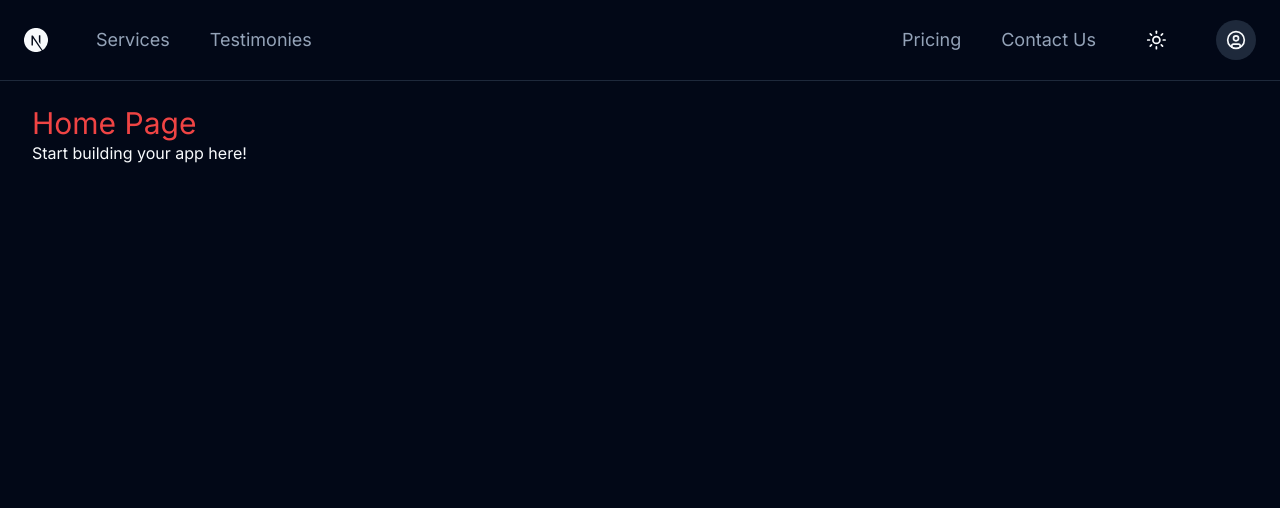
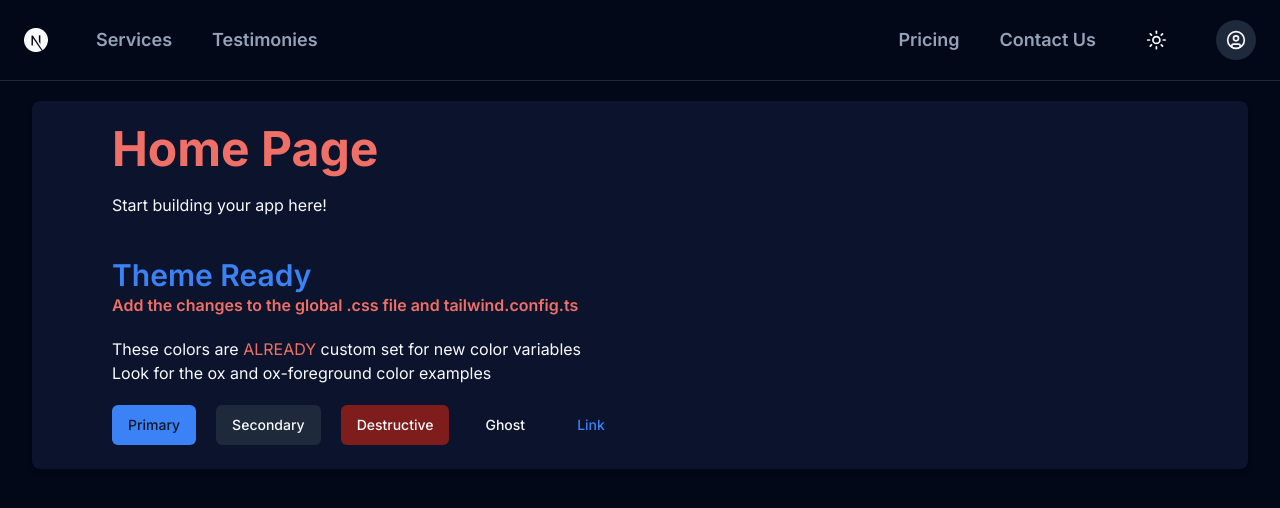
Before and after one commit to oleivahn/ehc-paytracker, a Next.js app: page / in a window 1280 px wide. Shown: the top 508 px of the page. Built offline with nearby package versions, Linux system fonts and the light colour scheme.

Commit message:
TEMPLATE v2.0

```diff
--- a/app/contactUs/page.tsx
+++ b/app/contactUs/page.tsx
@@ -3,7 +3,7 @@ import React from "react";
 const ContactUs = () => {
   return (
     <>
-      <div className="mt-6">
+      <div className="container mt-6">
         <p className="text-3xl">Contact Us!</p>
       </div>
     </>
--- a/app/globals.css
+++ b/app/globals.css
@@ -6,63 +6,51 @@
   :root {
     --background: 0 0% 100%;
     --foreground: 222.2 84% 4.9%;
-
     --card: 0 0% 100%;
     --card-foreground: 222.2 84% 4.9%;
-
     --popover: 0 0% 100%;
     --popover-foreground: 222.2 84% 4.9%;
-
-      --primary: 222.2 47.4% 11.2%;
+    --primary: 221.2 83.2% 53.3%;
     --primary-foreground: 210 40% 98%;
-
     --secondary: 210 40% 96.1%;
     --secondary-foreground: 222.2 47.4% 11.2%;
-
     --muted: 210 40% 96.1%;
     --muted-foreground: 215.4 16.3% 46.9%;
-
     --accent: 210 40% 96.1%;
     --accent-foreground: 222.2 47.4% 11.2%;
-
     --destructive: 0 84.2% 60.2%;
     --destructive-foreground: 210 40% 98%;
-
     --border: 214.3 31.8% 91.4%;
     --input: 214.3 31.8% 91.4%;
-      --ring: 222.2 84% 4.9%;
-
+    --ring: 221.2 83.2% 53.3%;
     --radius: 0.5rem;
+    --ox: 12, 19%, 90%;
+    --ox-foreground: 334, 100%, 42%;
+    --app: 204, 5%, 79%;
   }
 
   .dark {
     --background: 222.2 84% 4.9%;
     --foreground: 210 40% 98%;
-
     --card: 222.2 84% 4.9%;
     --card-foreground: 210 40% 98%;
-
     --popover: 222.2 84% 4.9%;
     --popover-foreground: 210 40% 98%;
-
-      --primary: 210 40% 98%;
+    --primary: 217.2 91.2% 59.8%;
     --primary-foreground: 222.2 47.4% 11.2%;
-
     --secondary: 217.2 32.6% 17.5%;
     --secondary-foreground: 210 40% 98%;
-
     --muted: 217.2 32.6% 17.5%;
     --muted-foreground: 215 20.2% 65.1%;
-
     --accent: 217.2 32.6% 17.5%;
     --accent-foreground: 210 40% 98%;
-
     --destructive: 0 62.8% 30.6%;
     --destructive-foreground: 210 40% 98%;
-
     --border: 217.2 32.6% 17.5%;
     --input: 217.2 32.6% 17.5%;
-      --ring: 212.7 26.8% 83.9%;
+    --ring: 224.3 76.3% 48%;
+    --ox: 225, 59%, 11%;
+    --ox-foreground: 4, 82%, 67%;
   }
 }
 
--- a/app/layout.tsx
+++ b/app/layout.tsx
@@ -38,7 +38,7 @@ export default function RootLayout({ children }: RootLayoutProps) {
         >
           <div className="relative flex min-h-screen flex-col">
             <Navbar />
-            <div className="container">{children}</div>
+            <div className="h-screen bg-app dark:bg-background">{children}</div>
           </div>
         </ThemeProvider>
       </body>
--- a/app/page.tsx
+++ b/app/page.tsx
@@ -5,11 +5,31 @@ import { ThemeToggle } from "@/components/theme-toggle";
 
 export default function Home() {
   return (
-    <>
-      <div className="py-6">
-        <h1 className="text-red-500 text-3xl">Home Page</h1>
+    <div className="container">
+      <div className="bg-ox rounded-lg shadow-md mt-5 py-6 pt-15 p-20">
+        <h1 className="text-ox-foreground font-bold text-5xl mb-5">
+          Home Page
+        </h1>
         <p>Start building your app here!</p>
+        <h3 className="text-3xl text-primary font-semibold mt-10">
+          Theme Ready
+        </h3>
+        <p className="text-ox-foreground font-semibold">
+          Add the changes to the global .css file and tailwind.config.ts
+        </p>
+        <p className="mt-5">
+          These colors are <span className="text-ox-foreground">ALREADY</span>{" "}
+          custom set for new color variables
+        </p>
+        <p>Look for the ox and ox-foreground color examples</p>
+        <div className="flex gap-5 mt-5">
+          <Button>Primary</Button>
+          <Button variant="secondary">Secondary</Button>
+          <Button variant="destructive">Destructive</Button>
+          <Button variant="ghost">Ghost</Button>
+          <Button variant="link">Link</Button>
+        </div>
       </div>
-    </>
+    </div>
   );
 }
--- a/app/pricing/page.tsx
+++ b/app/pricing/page.tsx
@@ -3,7 +3,7 @@ import React from "react";
 const Pricing = () => {
   return (
     <>
-      <div className="mt-6">
+      <div className="container mt-6">
         <p className="text-3xl">Pricing</p>
       </div>
     </>
--- a/app/services/page.tsx
+++ b/app/services/page.tsx
@@ -3,7 +3,7 @@ import React from "react";
 const Services = () => {
   return (
     <>
-      <div className="mt-6">
+      <div className="container mt-6">
         <p className="text-3xl">Services</p>
       </div>
     </>
--- a/app/testimonies/page.tsx
+++ b/app/testimonies/page.tsx
@@ -3,7 +3,7 @@ import React from "react";
 const Testimonies = () => {
   return (
     <>
-      <div className="mt-6">
+      <div className="container mt-6">
         <p className="text-3xl">Testimonies</p>
       </div>
     </>
--- a/components/Navbar.tsx
+++ b/components/Navbar.tsx
@@ -134,7 +134,7 @@ export default function Navbar() {
                 href={href}
                 className={`${
                   isActive ? "text-foreground" : "text-muted-foreground"
-                } transition-colors hover:text-foreground text-nowrap hidden md:block`}
+                } transition-colors hover:text-foreground text-nowrap hidden md:block font-semibold`}
               >
                 {label}
               </Link>
@@ -154,7 +154,7 @@ export default function Navbar() {
                 href={href}
                 className={`${
                   isActive ? "text-foreground" : "text-muted-foreground"
-                } transition-colors hover:text-foreground text-nowrap hidden md:block`}
+                } transition-colors hover:text-foreground text-nowrap hidden md:block font-semibold`}
               >
                 {label}
               </Link>
--- a/tailwind.config.ts
+++ b/tailwind.config.ts
@@ -56,6 +56,14 @@ const config = {
           DEFAULT: "hsl(var(--card))",
           foreground: "hsl(var(--card-foreground))",
         },
+        ox: {
+          DEFAULT: "hsl(var(--ox))",
+          foreground: "hsl(var(--ox-foreground))",
+        },
+        app: {
+          DEFAULT: "hsl(var(--app))",
+          // foreground: "hsl(var(--ox-foreground))",
+        },
       },
       borderRadius: {
         lg: "var(--radius)",
```
Lines whose indentation alone changed are shown as unchanged.
